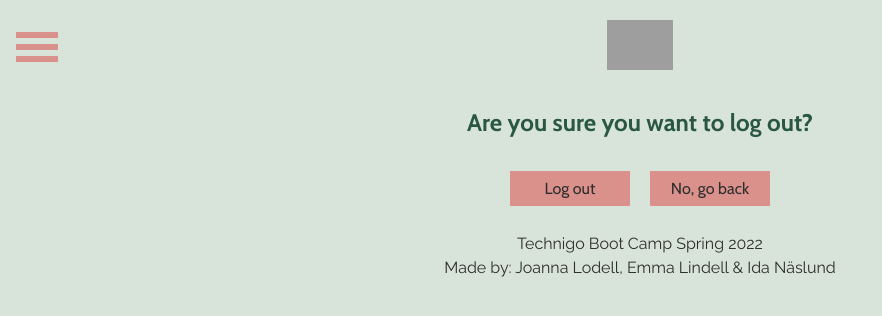
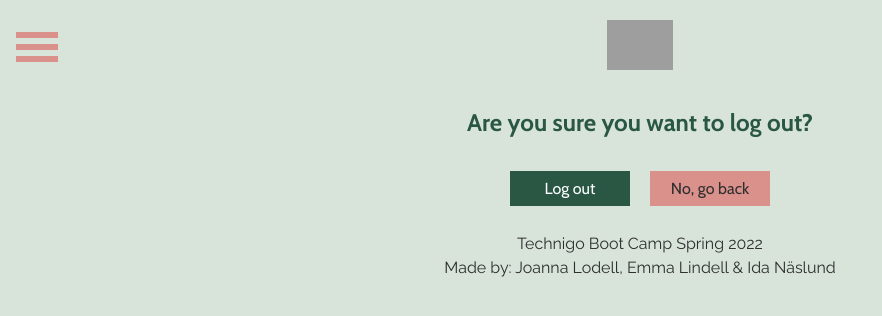
Before and after one commit to idanaslund/final-project-frontend, a React (Create React App) app: page /logout in a window 1280 px wide. Shown: the top 316 px of the page, without its empty margins (0-882 px from the left). Built offline with nearby package versions, Linux system fonts and the light colour scheme; sample sign-in values are in the browser's storage; grey boxes are pictures that could not be loaded.

Commit message:
added design for logout page

```diff
--- a/src/pages/FilteringPage.js
+++ b/src/pages/FilteringPage.js
@@ -201,7 +201,7 @@ const FilteringPage = () => {
   return (
 
     <section>
-
+ {/* Vi borde sätta <MarginSection och krama runt hela denna sidan (alla sidor)> */}
       <FilterContainer>
         <Paragraph>Hungry for something new and unexpected, maybe from an eatery you haven't tried yet?</Paragraph>
         <Paragraph>foodiefinder helps you find your next favourite restaurant in Stockholm! </Paragraph>
--- a/src/pages/Logout.js
+++ b/src/pages/Logout.js
@@ -2,7 +2,7 @@ import React, { useEffect } from 'react'
 import { useDispatch, useSelector } from 'react-redux'
 import { useNavigate } from 'react-router-dom'
 import { LogOutPage } from 'theme/styles'
-import { BackButton, DarkGreenHeader } from '../theme/reusable'
+import { BackButton, DarkGreenHeader, LogOutButton } from '../theme/reusable'
 import user from 'reducers/user'
 
 const LogOut = () => {
@@ -28,11 +28,11 @@ const LogOut = () => {
         <div className='LogOutContainer'>
           <DarkGreenHeader>Are you sure you want to log out?</DarkGreenHeader>
           <div className='buttonContainer'>
-            <BackButton
+            <LogOutButton
               type="button" onClick={() => dispatch(user.actions.logOut())} className="logoutButton"
             >
               Log out
-            </BackButton>
+            </LogOutButton>
             <BackButton
               type="button" onClick={onBackButtonClick}
             >
--- a/src/theme/reusable.js
+++ b/src/theme/reusable.js
@@ -90,6 +90,18 @@ color: #2e2e2e;
 display: flex;
 place-content: center;
 `
+
+export const LogOutButton = styled.button`
+font-family: 'Cabin', sans-serif;
+font-size: 16px;
+background-color: #2a5744;
+border: none;
+width: 120px;
+padding: 8px;
+color: #ffffff;
+display: flex;
+place-content: center;
+`
 export const GetInspiredButton = styled.button`
 font-family: 'Cabin', sans-serif;
 font-size: 16px;
```
